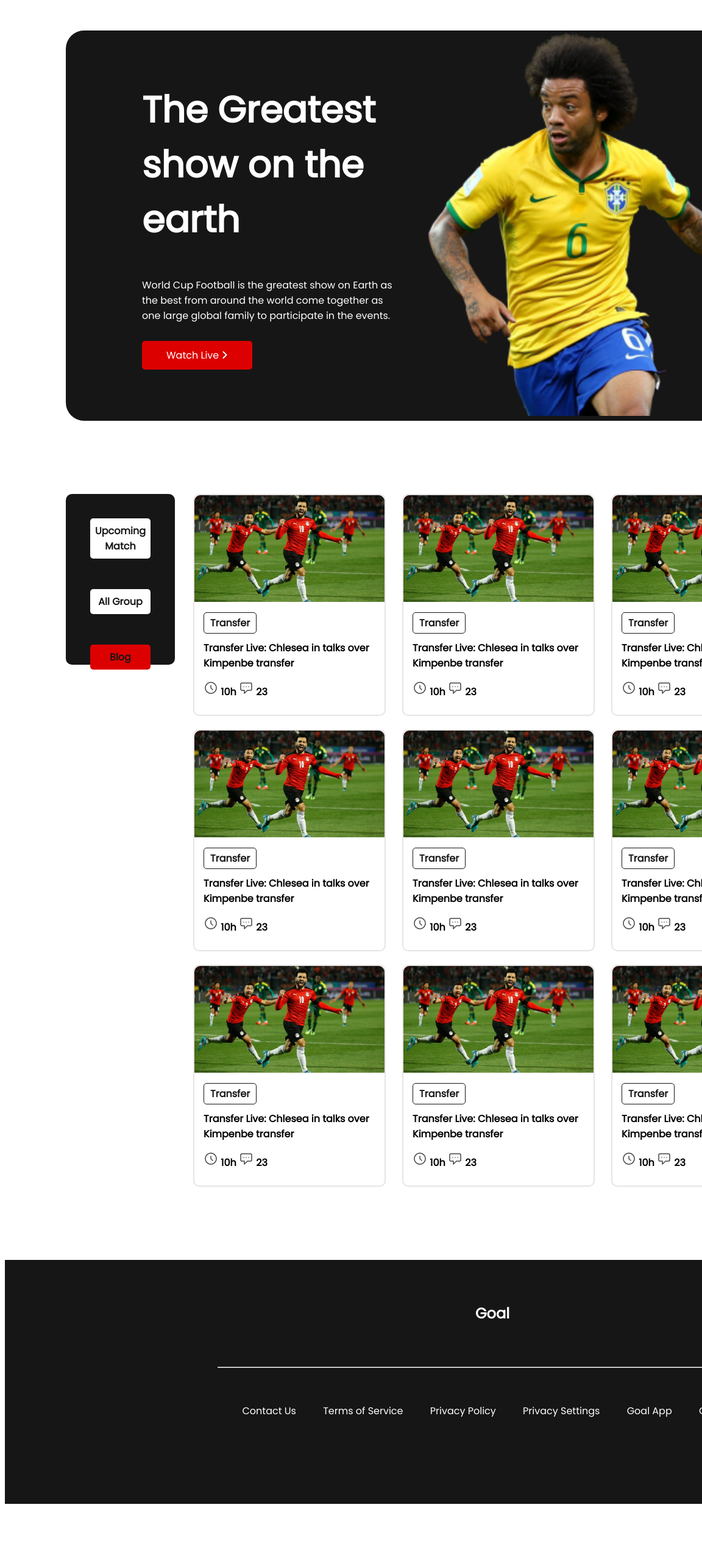
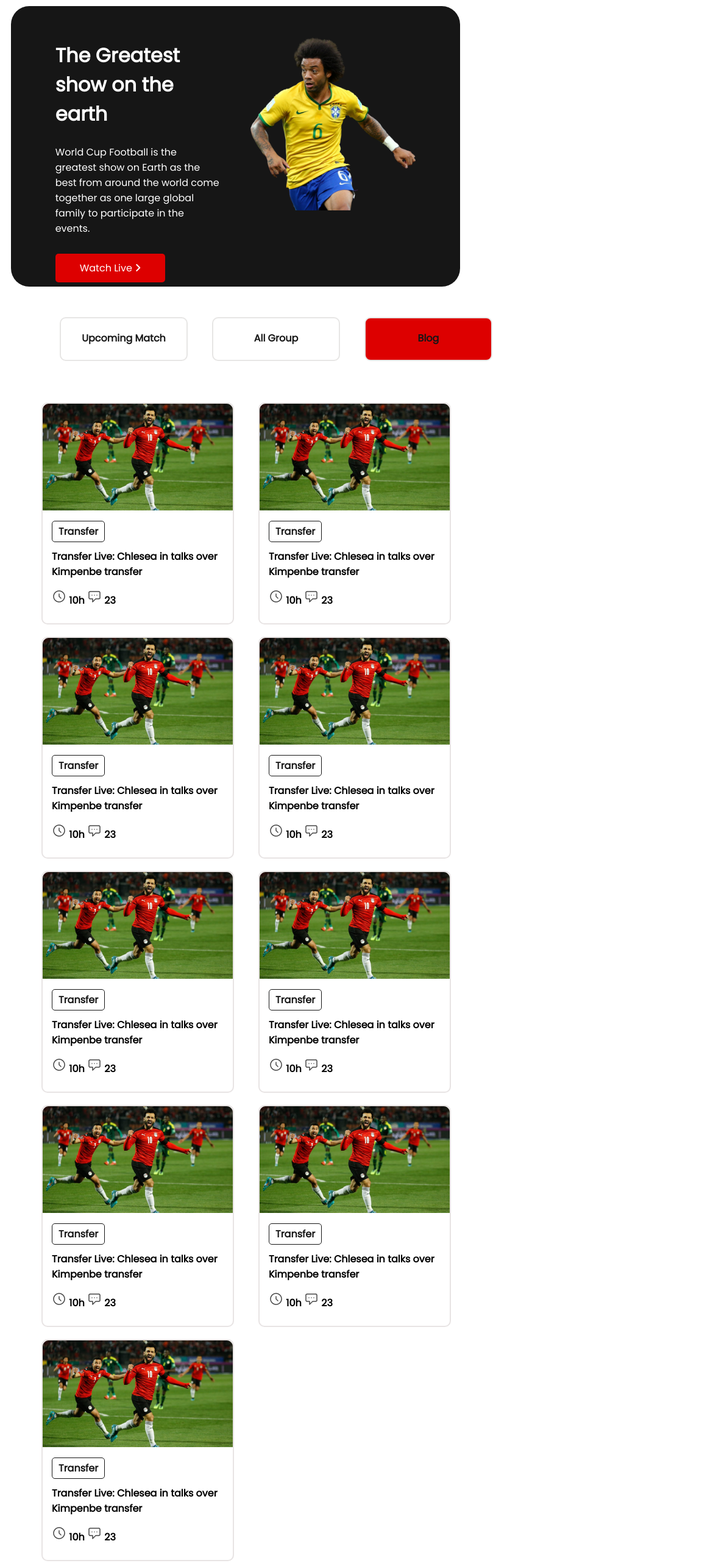
Before and after one commit to arghobhowmik/World-cup, a plain HTML site: page index.html in a window 768 px wide. Shown: the top 2563 px of the page at 61% size, 1152 px wide, since content can reach past the window. Before the commit the page ends 2474 px from the top, so only its background shows below. Drawn offline with Linux system fonts and the light colour scheme.

Commit message:
final commit

```diff
--- a/index.html
+++ b/index.html
@@ -146,12 +146,12 @@
         <h2>Goal</h2>
         <hr>
         <div class="footer-link">
-            <a href="">Contact Us</a>
-            <a href="">Terms of Service</a>
-            <a href="">Privacy Policy</a>
-            <a href="">Privacy Settings</a>
-            <a href="">Goal App</a>
-            <a href="">Goal Live</a>
+            <a class="footer" href="">Contact Us</a>
+            <a class="footer" href="">Terms of Service</a>
+            <a class="footer" href="">Privacy Policy</a>
+            <a class="footer" href="">Privacy Settings</a>
+            <a class="footer" href="">Goal App</a>
+            <a class="footer" href="">Goal Live</a>
         </div>
     </footer>
 </body>
--- a/style.css
+++ b/style.css
@@ -149,3 +149,136 @@ hr {
 .footer-link {
     padding-top: 50px;
 }
+
+/* media query..  */
+
+
+@media only screen and (max-width:688px) {
+    body {
+        overflow-x: hidden;
+    }
+
+    .container {
+        display: block;
+        width: 95%;
+        height: 1000px;
+        margin-left: 5px;
+        padding: 10px;
+    }
+
+    .top-banner {
+        text-align: center;
+        width: 100%;
+        margin-bottom: 0;
+        padding-bottom: 0px;
+    }
+
+    .heading {
+        font-size: 50px;
+    }
+
+    .top-banner-img {
+        padding-left: 10px;
+        padding-top: 10px;
+        width: 90%;
+        height: fit-content;
+    }
+
+    .match-overview {
+        display: block;
+
+    }
+
+    .match {
+        display: grid;
+        grid-template-columns: repeat(1, 1fr);
+        width: 100%;
+        grid-gap: 20px;
+        margin-left: 85px;
+    }
+
+    footer {
+        width: 100%;
+        height: 650px;
+        display: block;
+        border-radius: 5px;
+    }
+
+    .footer {
+        display: block;
+    }
+}
+
+@media only screen and (max-width: 992px) and (min-width: 689px) {
+    body {
+        overflow-x: hidden;
+    }
+
+    .container {
+        display: flex;
+        width: 90%;
+        height: 400px;
+        margin: 10px;
+        padding: 30px;
+    }
+
+    .heading {
+        font-size: 32px;
+    }
+
+    .top-banner {
+        width: 40%;
+        padding-top: 0;
+    }
+
+    .top-banner-img {
+        padding-top: 20px;
+        width: 40%;
+    }
+
+    .match {
+        display: grid;
+        grid-template-columns: repeat(2, 1fr);
+        grid-gap: 20px;
+    }
+
+    .match-overview {
+        display: block;
+    }
+
+    .navigation {
+        display: flex;
+        width: 750px;
+        height: 20px;
+        margin: 50px;
+        padding: 0;
+        background-color: white;
+        justify-content: space-between;
+    }
+
+    .button {
+        width: 200px;
+        height: 40px;
+        border: 2px solid #e7e6e5;
+        padding-top: 20px;
+        border-radius: 10px;
+        margin-left: 40px;
+    }
+
+    .match {
+        display: grid;
+        grid-template-columns: repeat(2, 1fr);
+        padding-left: 60px;
+    }
+
+    footer {
+        width: 100%;
+        border-radius: 5px;
+    }
+
+    .footer-link {
+        padding-right: 130px;
+        padding-left: 130px;
+    }
+
+}
```
